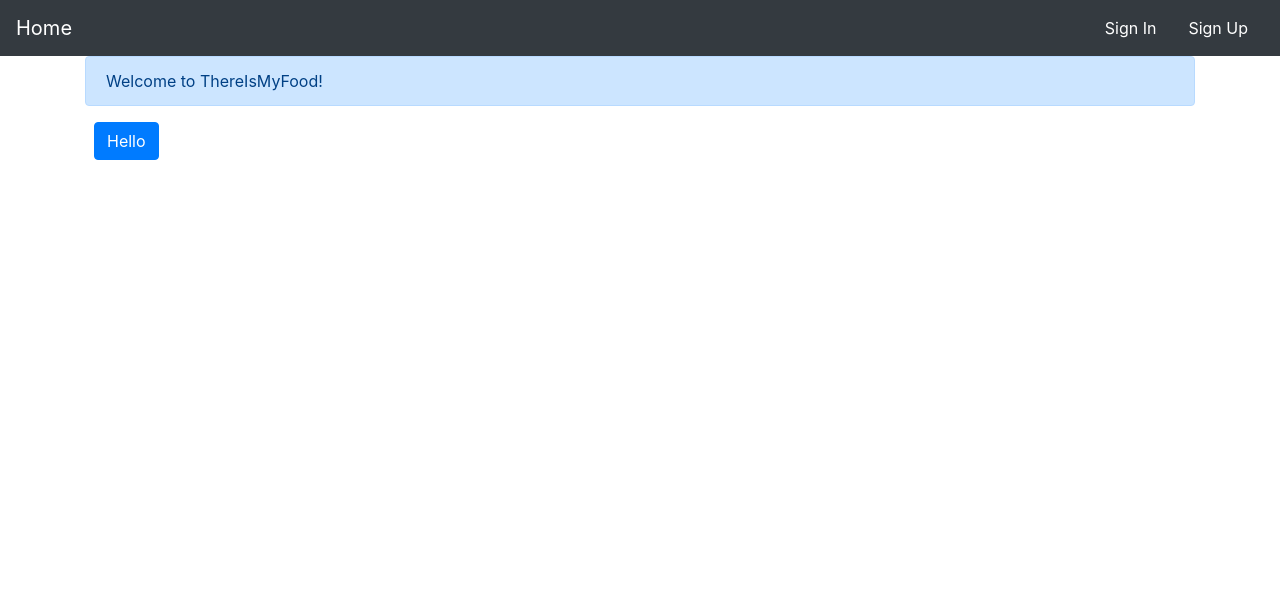
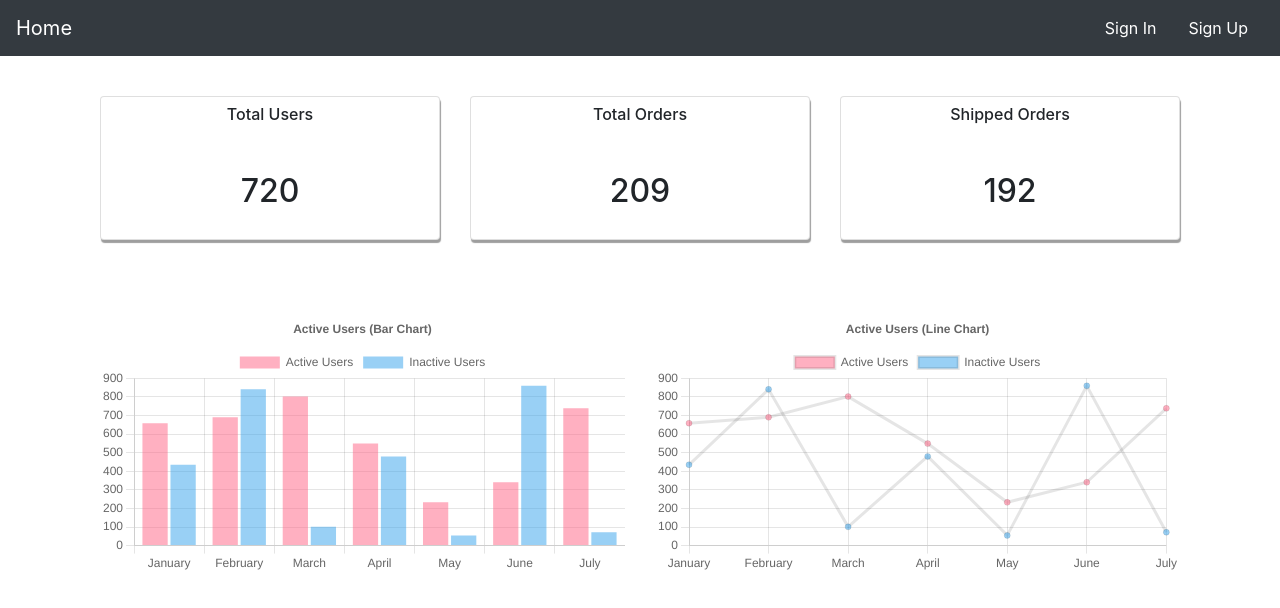
Before and after one commit to aialvi/React-Bootstrap-Minimal-Dashboard, a Next.js app: page / in a window 1280 px wide. Shown: the top 608 px of the page. Built offline with nearby package versions, Linux system fonts and the light colour scheme.

Commit message:
Modify dashboard with chart.js bar and line chart

```diff
--- a/components/Layout.js
+++ b/components/Layout.js
@@ -18,7 +18,7 @@ export default function Layout(props) {
           integrity="sha384-Gn5384xqQ1aoWXA+058RXPxPg6fy4IWvTNh0E263XmFcJlSAwiGgFAW/dAiS6JXm"
           crossOrigin="anonymous"
         />
-        <script src="https://js.stripe.com/v3" />
+        {/* <script src="https://js.stripe.com/v3" /> */}
       </Head>
       <header>
         <style jsx>
--- a/package.json
+++ b/package.json
@@ -1,7 +1,10 @@
 {
   "dependencies": {
+    "chart.js": "^3.7.0",
+    "faker": "^5.5.3",
     "next": "9.4.0",
     "react": "16.13.1",
+    "react-chartjs-2": "^4.0.0",
     "react-dom": "16.13.1",
     "reactstrap": "^9.0.1"
   },
--- a/pages/index.js
+++ b/pages/index.js
@@ -1,12 +1,144 @@
-import { Button, Alert } from "reactstrap";
+import React from "react";
+import { Container, Row, Col, Card, CardBody, CardTitle } from "reactstrap";
+import {
+  Chart as ChartJS,
+  CategoryScale,
+  LinearScale,
+  PointElement,
+  LineElement,
+  BarElement,
+  Title,
+  Tooltip,
+  Legend,
+} from "chart.js";
+import { Bar, Line } from "react-chartjs-2";
+import faker from "faker";
+
+ChartJS.register(
+  CategoryScale,
+  LinearScale,
+  PointElement,
+  LineElement,
+  BarElement,
+  Title,
+  Tooltip,
+  Legend
+);
+
+export const barOptions = {
+  responsive: true,
+  plugins: {
+    legend: {
+      position: "top",
+    },
+    title: {
+      display: true,
+      text: "Active Users (Bar Chart)",
+    },
+  },
+};
+
+export const lineOptions = {
+  responsive: true,
+  plugins: {
+    legend: {
+      position: "top",
+    },
+    title: {
+      display: true,
+      text: "Active Users (Line Chart)",
+    },
+  },
+};
+
+const labels = ["January", "February", "March", "April", "May", "June", "July"];
+
+export const data = {
+  labels,
+  datasets: [
+    {
+      label: "Active Users",
+      data: labels.map(() => faker.datatype.number({ min: 0, max: 1000 })),
+      backgroundColor: "rgba(255, 99, 132, 0.5)",
+    },
+    {
+      label: "Inactive Users",
+      data: labels.map(() => faker.datatype.number({ min: 0, max: 1000 })),
+      backgroundColor: "rgba(53, 162, 235, 0.5)",
+    },
+  ],
+};
+
+const GREY = "#9E9E9E";
+
+const styles = {
+  card: {
+    boxShadow: `1px 3px 1px ${GREY}`,
+  },
+};
 
 export default () => {
   return (
-    <div>
-      <div>
-        <Alert color="primary">Welcome to ThereIsMyFood!</Alert>
-        &nbsp; <Button color="primary">Hello</Button>
-      </div>
-    </div>
+    <Container fluid>
+      <Row className="mt-3">
+        <Col sm="4">
+          <Card className="my-4" style={styles.card}>
+            <CardTitle className="py-2 title">
+              <center>
+                <h6>Total Users</h6>
+              </center>
+            </CardTitle>
+            <CardBody>
+              <center>
+                <h2>720</h2>
+              </center>
+            </CardBody>
+          </Card>
+        </Col>
+        <Col sm="4">
+          <Card className="my-4" style={styles.card}>
+            <CardTitle className="py-2 title">
+              <center>
+                <h6>Total Orders</h6>
+              </center>
+            </CardTitle>
+            <CardBody>
+              <center>
+                <h2>209</h2>
+              </center>
+            </CardBody>
+          </Card>
+        </Col>
+        <Col sm="4">
+          <Card className="my-4" style={styles.card}>
+            <CardTitle className="py-2 title">
+              <center>
+                <h6>Shipped Orders</h6>
+              </center>
+            </CardTitle>
+            <CardBody>
+              <center>
+                <h2>192</h2>
+              </center>
+            </CardBody>
+          </Card>
+        </Col>
+      </Row>
+      <br />
+      <br />
+      <Row>
+        <Col sm="6">
+          <Bar options={barOptions} data={data} />
+        </Col>
+        <Col sm="6">
+          <Line options={lineOptions} data={data} />
+        </Col>
+      </Row>
+      <style jsx>{`
+        title {
+          color: #616161;
+        }
+      `}</style>
+    </Container>
   );
 };
```
Also changed, not shown: 2 other files (tests, documents, lock files or other folders).
